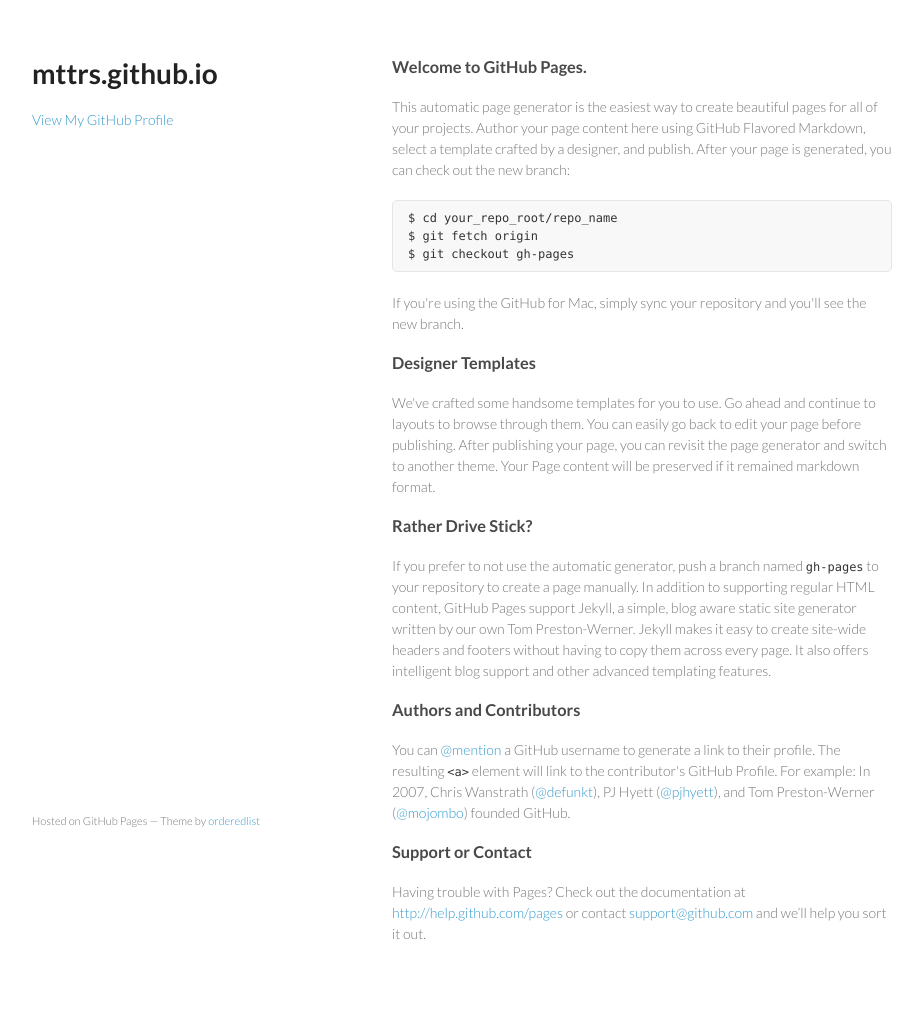
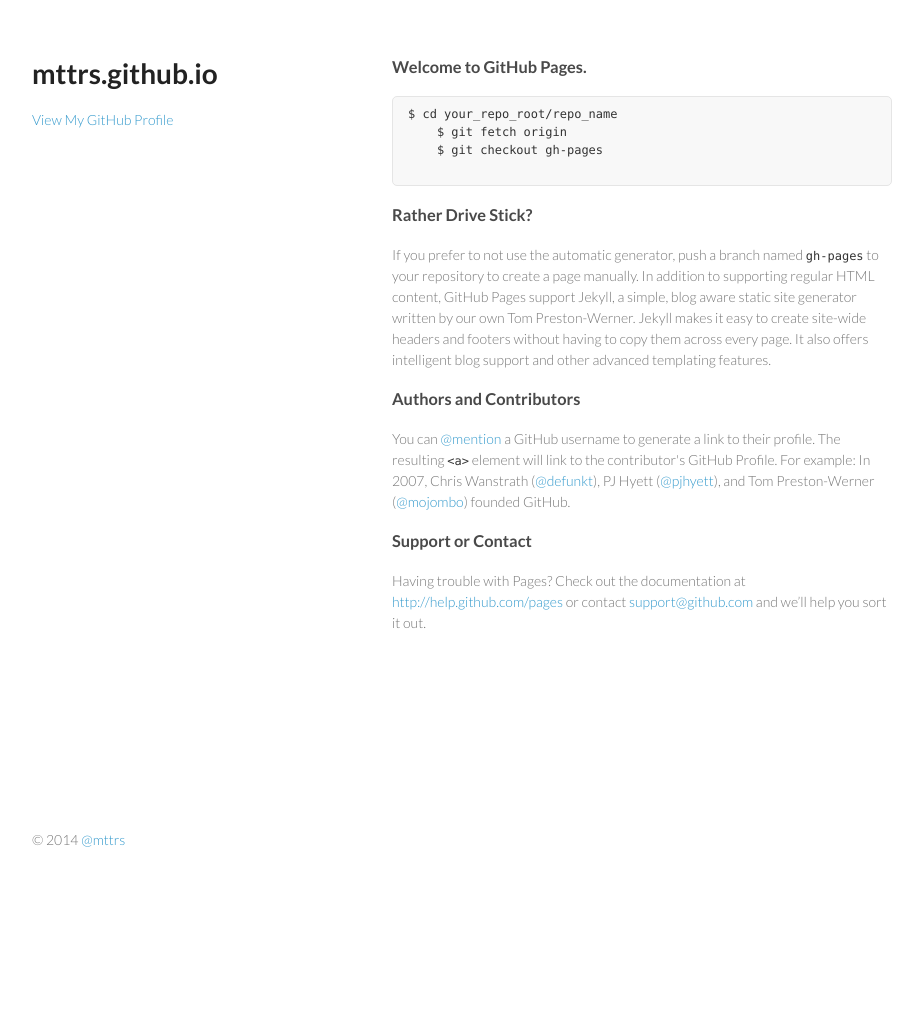
Before and after one commit to gitter-badger/mttrs.github.io, a Jekyll site: the page built from index.md, in a window 1280 px wide. Shown: the whole page, without its empty margins (178-1101 px from the left). Built offline with Jekyll 4.4.1, drawn with Linux system fonts in a browser that asks for light colours; after the commit the page ends 900 px from its top, so only the background shows below that.

Commit message:
Update the page

```diff
--- a/index.md
+++ b/index.md
@@ -9,39 +9,37 @@
   </header>
   <section>
     <h3>
-<a name="welcome-to-github-pages" class="anchor" href="#welcome-to-github-pages"><span class="octicon octicon-link"></span></a>Welcome to GitHub Pages.</h3>
+      <a name="welcome-to-github-pages" class="anchor" href="#welcome-to-github-pages">
+        <span class="octicon octicon-link"></span>
+      </a>
+      Welcome to GitHub Pages.
+    </h3>
 
-<p>This automatic page generator is the easiest way to create beautiful pages for all of your projects. Author your page content here using GitHub Flavored Markdown, select a template crafted by a designer, and publish. After your page is generated, you can check out the new branch:</p>
+    <pre><code>$ cd your_repo_root/repo_name
+    $ git fetch origin
+    $ git checkout gh-pages
+    </code></pre>
 
-<pre><code>$ cd your_repo_root/repo_name
-$ git fetch origin
-$ git checkout gh-pages
-</code></pre>
+    <h3>
+    <a name="rather-drive-stick" class="anchor" href="#rather-drive-stick"><span class="octicon octicon-link"></span></a>Rather Drive Stick?</h3>
 
-<p>If you're using the GitHub for Mac, simply sync your repository and you'll see the new branch.</p>
+    <p>If you prefer to not use the automatic generator, push a branch named <code>gh-pages</code> to your repository to create a page manually. In addition to supporting regular HTML content, GitHub Pages support Jekyll, a simple, blog aware static site generator written by our own Tom Preston-Werner. Jekyll makes it easy to create site-wide headers and footers without having to copy them across every page. It also offers intelligent blog support and other advanced templating features.</p>
 
-<h3>
-<a name="designer-templates" class="anchor" href="#designer-templates"><span class="octicon octicon-link"></span></a>Designer Templates</h3>
+    <h3>
+    <a name="authors-and-contributors" class="anchor" href="#authors-and-contributors"><span class="octicon octicon-link"></span></a>Authors and Contributors</h3>
 
-<p>We've crafted some handsome templates for you to use. Go ahead and continue to layouts to browse through them. You can easily go back to edit your page before publishing. After publishing your page, you can revisit the page generator and switch to another theme. Your Page content will be preserved if it remained markdown format.</p>
+    <p>You can <a href="https://github.com/blog/821" class="user-mention">@mention</a> a GitHub username to generate a link to their profile. The resulting <code>&lt;a&gt;</code> element will link to the contributor's GitHub Profile. For example: In 2007, Chris Wanstrath (<a href="https://github.com/defunkt" class="user-mention">@defunkt</a>), PJ Hyett (<a href="https://github.com/pjhyett" class="user-mention">@pjhyett</a>), and Tom Preston-Werner (<a href="https://github.com/mojombo" class="user-mention">@mojombo</a>) founded GitHub.</p>
 
-<h3>
-<a name="rather-drive-stick" class="anchor" href="#rather-drive-stick"><span class="octicon octicon-link"></span></a>Rather Drive Stick?</h3>
+    <h3>
+    <a name="support-or-contact" class="anchor" href="#support-or-contact"><span class="octicon octicon-link"></span></a>Support or Contact</h3>
 
-<p>If you prefer to not use the automatic generator, push a branch named <code>gh-pages</code> to your repository to create a page manually. In addition to supporting regular HTML content, GitHub Pages support Jekyll, a simple, blog aware static site generator written by our own Tom Preston-Werner. Jekyll makes it easy to create site-wide headers and footers without having to copy them across every page. It also offers intelligent blog support and other advanced templating features.</p>
+    <p>Having trouble with Pages? Check out the documentation at <a href="http://help.github.com/pages">http://help.github.com/pages</a> or contact <a href="mailto:support@github.com">support@github.com</a> and we’ll help you sort it out.</p>
+      </section>
 
-<h3>
-<a name="authors-and-contributors" class="anchor" href="#authors-and-contributors"><span class="octicon octicon-link"></span></a>Authors and Contributors</h3>
+      <footer>
+        &copy; {{ site.time | date: "%Y" }}
+        <a href="https://github.com/mttrs">@mttrs</a>
+      </footer>
 
-<p>You can <a href="https://github.com/blog/821" class="user-mention">@mention</a> a GitHub username to generate a link to their profile. The resulting <code>&lt;a&gt;</code> element will link to the contributor's GitHub Profile. For example: In 2007, Chris Wanstrath (<a href="https://github.com/defunkt" class="user-mention">@defunkt</a>), PJ Hyett (<a href="https://github.com/pjhyett" class="user-mention">@pjhyett</a>), and Tom Preston-Werner (<a href="https://github.com/mojombo" class="user-mention">@mojombo</a>) founded GitHub.</p>
-
-<h3>
-<a name="support-or-contact" class="anchor" href="#support-or-contact"><span class="octicon octicon-link"></span></a>Support or Contact</h3>
-
-<p>Having trouble with Pages? Check out the documentation at <a href="http://help.github.com/pages">http://help.github.com/pages</a> or contact <a href="mailto:support@github.com">support@github.com</a> and we’ll help you sort it out.</p>
-  </section>
-  <footer>
-    <p><small>Hosted on GitHub Pages &mdash; Theme by <a href="https://github.com/orderedlist">orderedlist</a></small></p>
-  </footer>
-</div>
+    </div>
 <script src="javascripts/scale.fix.js"></script>
```
Also changed, not shown: stylesheets/styles.css (line endings or trailing spaces).
